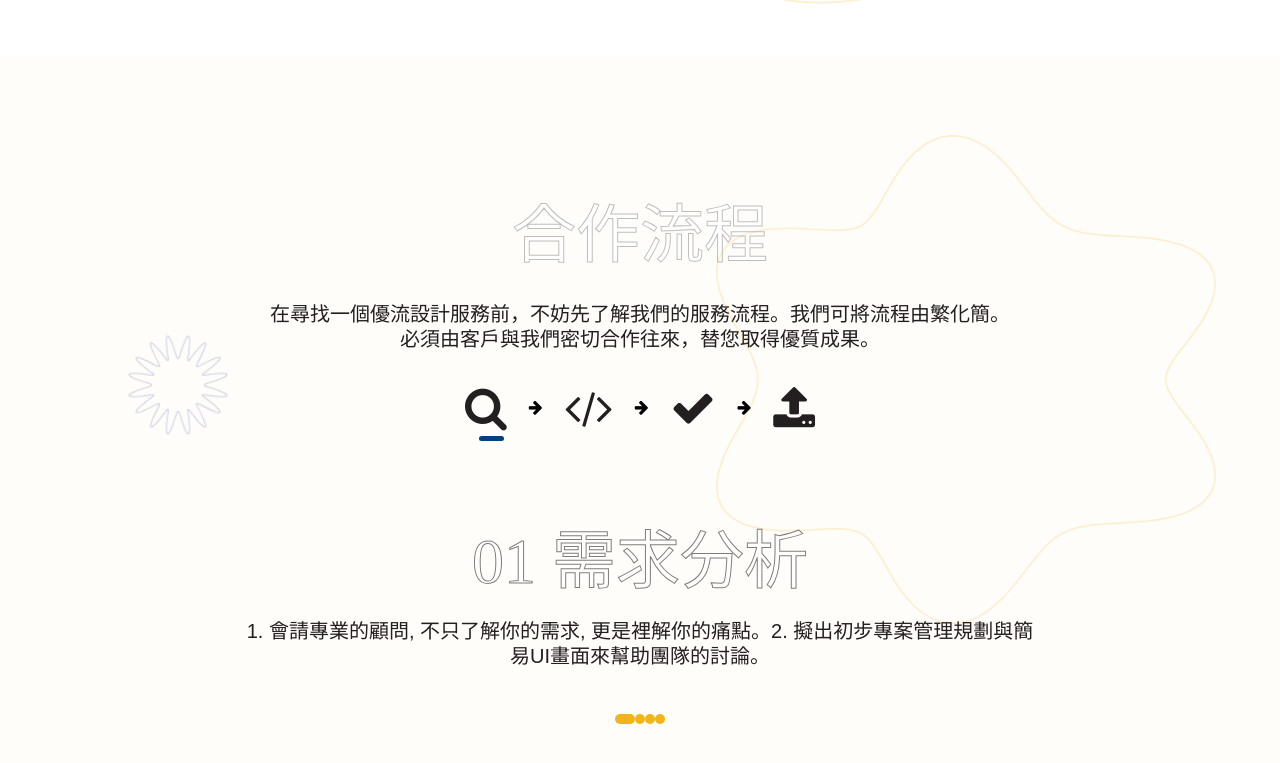
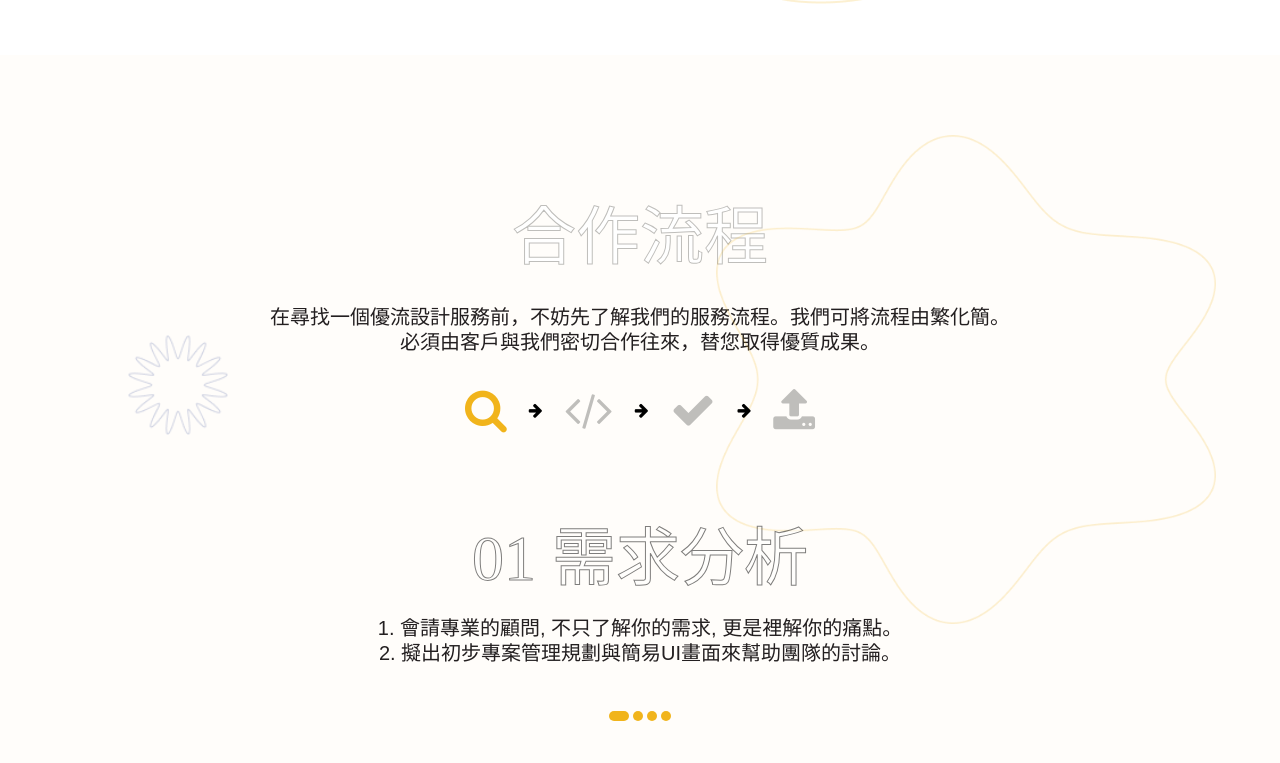
Before and after one commit to aloo31124/-2024-excellence-v1-react, a React (Vite) app: page / in a window 1280 px wide. Shown: the part 1577-2340 px from the top of the page. Built offline with nearby package versions, Linux system fonts and the light colour scheme; a web font is replaced by a local one.

Commit message:
feat [合作流程] 切換輪播圖片

```diff
--- a/src/work-flow-slide/WorkFlowSlide.css
+++ b/src/work-flow-slide/WorkFlowSlide.css
@@ -1,4 +1,5 @@
 /* 報價流程 start */
+
 
 .price-work-flow {
     position: relative;
@@ -68,10 +69,14 @@
 
 .flow-tab-list .tab {
     font-size: 45px;
-    color: var(--gray);
+    color: var(--light-gray);
 }
 
-.flow-slide-list {
+.flow-tab-list .tab:first-child {
+    color: var(--primary-orange);
+}
+
+.flow-slide-list-rail {
     position: relative;
     width: 800px;
     height: 300px;
@@ -81,26 +86,17 @@
     padding: 0;
 
     overflow: hidden;
-
 }
 
-.price-work-flow-bounce-bottom-box {
-    height: 5px;
-    width: 7%;
-    position: relative;
-    bottom: -1%;
-    left: 4%;
+.flow-slide-list {
+    position: absolute;
+    top: 0;
+    left: 0;
+    display: flex;
+    flex-direction: row;
 
-    display: flex;
-    flex-direction: column;
-    align-items: center;
-}
-
-.price-work-flow-bounce-bottom {
-    height: 5px;
-    width: 100%;
-    border-radius: 2.5px;
-    background: var(--primary-blue);
+    /* 圖片輪播移動效果 */
+    transition: .5s transform ease-in-out;
 }
 
 .slide h3 {
@@ -118,12 +114,8 @@
 .slide {
     margin: 0;
     padding: 0;
-    width: inherit;
-    height: inherit;
-
-    position: absolute;
-    top: 0;
-    left: 0;
+    width: 800px;
+    height: 300px;
 
     display: flex;
     flex-direction: column;
@@ -135,25 +127,6 @@
     font-size: 120px;
     color: var(--primary-white);
     z-index: var(--z-index-top2-click);
-
-    /* 圖片輪播移動效果 */
-    transition: .5s transform ease-in-out;
-}
-
-.slide:nth-of-type(1) {
-    left: 0;
-}
-
-.slide:nth-of-type(2) {
-    left: 100%;
-}
-
-.slide:nth-of-type(3) {
-    left: 200%;
-}
-
-.slide:nth-of-type(4) {
-    left: 300%;
 }
 
 input[type="radio"] {
@@ -175,7 +148,7 @@ input[type="radio"] {
     height: 10px;
     background-color: var(--primary-orange);
     border-radius: 5px;
-
+    margin: 0 2px;
     transition: 0.25s;
 }
 
--- a/src/work-flow-slide/WorkFlowSlide.jsx
+++ b/src/work-flow-slide/WorkFlowSlide.jsx
@@ -3,11 +3,23 @@ import './WorkFlowSlide.css';
 import bgLeftLittleStar from '../assets/background/bg-left-little-star.png';
 import bgRightStar from '../assets/background/bg-right-star.png';
 import bgLeftBigBlock from '../assets/background/bg-left-big-block.png';
+import { useRef } from 'react';
 
 function WorkFlowSlide() {
 
+    // 輪播圖 所有圖片列表
+    const flowSlideList = useRef();
+
+    /*
+     * 位移輪播圖
+     */
+    const moveSlide = (index) => {
+        flowSlideList.current.style.transition = "0.5s ease-in-out"; // 水平滑動動畫效果
+        flowSlideList.current.style.left = (index * -800) + 'px';
+    }
+
     return (
-        <section className="price-work-flow">
+        <section className="price-work-flow" id="price-work-flow">
             <img className="left-little-img" src={bgLeftLittleStar}/>
             <img className="right-img" src={bgRightStar}/>
             <h2 className="price-work-flow-title" data-bg-color="#C3C3C3" data-fg-color="#00407E">合作流程</h2>
@@ -19,62 +31,59 @@ function WorkFlowSlide() {
             <div className="price-work-flow-slide">
                 <div className="flow-tab-list-container">
                     <div className="flow-tab-list">
-
-                        <div className="tab fa fa-search"></div>
+                        <div className="tab fa fa-search" onClick={() => moveSlide(0)}></div>
                         <div className="fa fa-arrow-right"></div>
-                        <div className="tab fa fa-code"></div>
+                        <div className="tab fa fa-code"   onClick={() => moveSlide(1)}></div>
                         <div className="fa fa-arrow-right"></div>
-                        <div className="tab fa fa-check"></div>
+                        <div className="tab fa fa-check"  onClick={() => moveSlide(2)}></div>
                         <div className="fa fa-arrow-right"></div>
-                        <div className="tab fa fa-upload"></div>
-
-                    </div>
-                    <div className="price-work-flow-bounce-bottom-box">
-                        <div className="price-work-flow-bounce-bottom"></div>
+                        <div className="tab fa fa-upload" onClick={() => moveSlide(3)}></div>
                     </div>
                 </div>
 
-                <ul className="flow-slide-list">
-                        <li className="slide" id="slide1">
+                <div className="flow-slide-list-rail">
+                    <div className="flow-slide-list" ref={flowSlideList}>
+                        <div className="slide" id="slide1">
                             <h3>01 需求分析</h3>
                             <p>
                                 1. 會請專業的顧問, 不只了解你的需求, 更是裡解你的痛點。
-                                <b/>
+                                <br/>
                                 2. 擬出初步專案管理規劃與簡易UI畫面來幫助團隊的討論。
                             </p>
-                        </li>
-                        <li className="slide" id="slide2">
+                        </div>
+                        <div className="slide" id="slide2">
                             <h3>02 開發回饋</h3>
                             <p>
                                 1. 簽約後, 技術團隊便會立刻開發, 並在開發的各個階段與您確認, 保持期望一致。
                                 <br/>
                                 2. 團隊致力於敏捷開發, 若客戶有其他期待, 可在一定範圍內調整。
                             </p>
-                        </li>
-                        <li className="slide" id="slide3">
+                        </div>
+                        <div className="slide" id="slide3">
                             <h3>03 驗收優化</h3>
                             <p>
                                 1. 協助將網站上架, 網域等相關設定建置。
                                 <br/>
                                 2. 可是情況教育訓練, 讓客戶更理解操作。
                             </p>
-                        </li>
-                        <li className="slide" id="slide4">
+                        </div>
+                        <div className="slide" id="slide4">
                             <h3>04 維護持續優化</h3>
                             <p>
                                 1. 上架後若有任何疑問, 都能協助您維護與強化。
                                 <br/>
                                 2. 每年定期都可有進一步的客製優惠訪談, 如: 介面美化, 功能升級等......。
                             </p>
-                        </li>
+                        </div>
+                    </div>
 
-                        <div className="flow-button-icon-list">
-                            <label id="flowIcon1"></label>
-                            <label id="flowIcon2"></label>
-                            <label id="flowIcon3"></label>
-                            <label id="flowIcon4"></label>
-                        </div>
-                </ul>
+                    <div className="flow-button-icon-list">
+                        <label id="flowIcon1" onClick={() => moveSlide(0)}></label>
+                        <label id="flowIcon2" onClick={() => moveSlide(1)}></label>
+                        <label id="flowIcon3" onClick={() => moveSlide(2)}></label>
+                        <label id="flowIcon4" onClick={() => moveSlide(3)}></label>
+                    </div>
+                </div>
             </div>
         </section>
     );
```
Also changed, not shown: issue/issue.txt.
